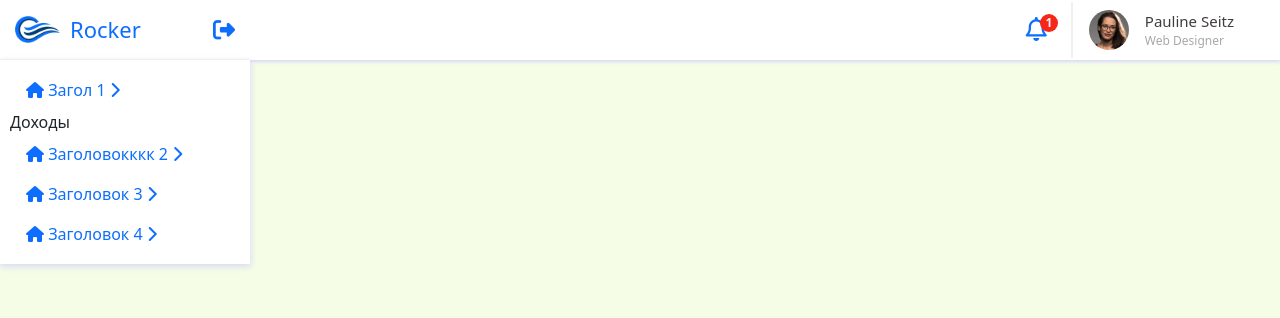
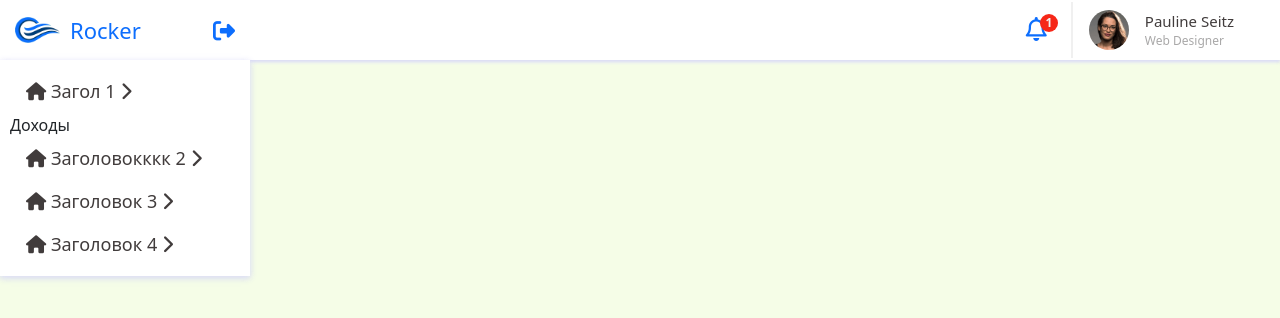
Before and after one commit to PaulicPo/FManage, a plain HTML site: page index.html in a window 1280 px wide. Drawn offline with nearby package versions, Linux system fonts and the light colour scheme.

Commit message:
Главное меню (II часть)

```diff
--- a/css/style.sass
+++ b/css/style.sass
@@ -74,6 +74,13 @@ body
     margin-top: 60px
     padding: 10px
     box-shadow: 0 2px 6px 0 rgb(218 218 253 / 65%), 0 2px 6px 0 rgb(206 206 238 / 54%)
+    a
+      color: var(--text-color)
+      font-size: large
+      transition: all .3s ease-out
+    a:hover
+      color: var(--main-blue-color)
+      background: rgb(13 110 253 / .12)
 
 .sidebar-header
   display: flex
@@ -84,7 +91,7 @@ body
   bottom: 0
   height: 60px
   padding: 0 15px
-  border-bottom: 1px solid #f0f0f0
+  //border-bottom: 1px solid #f0f0f0
   /*border-right: 2px solid #f0f0f0*/
 
   .logo
--- a/index.html
+++ b/index.html
@@ -4,9 +4,9 @@
     <meta charset="UTF-8">
     <title>Title</title>
     <link href="https://cdn.jsdelivr.net/npm/bootstrap@5.1.3/dist/css/bootstrap.min.css" rel="stylesheet">
-    <link rel="stylesheet" href="css/style.css">
     <script src="https://cdn.jsdelivr.net/npm/bootstrap@5.1.3/dist/js/bootstrap.bundle.min.js"></script>
     <script src="https://kit.fontawesome.com/4554d50c56.js" crossorigin="anonymous"></script>
+    <link rel="stylesheet" href="css/style.css">
 </head>
 <body>
     <div class="wrapper">
@@ -46,7 +46,7 @@
                         </li>
                     </ul>
                 </li>
-                <div>Доходы</div>
+                <li>Доходы</li>
                 <li class="nav-item">
                     <a class="nav-link" href="">
                         <i class="fa-solid fa-house"></i>
```
Also changed, not shown: css/style.css, 1 other file.
